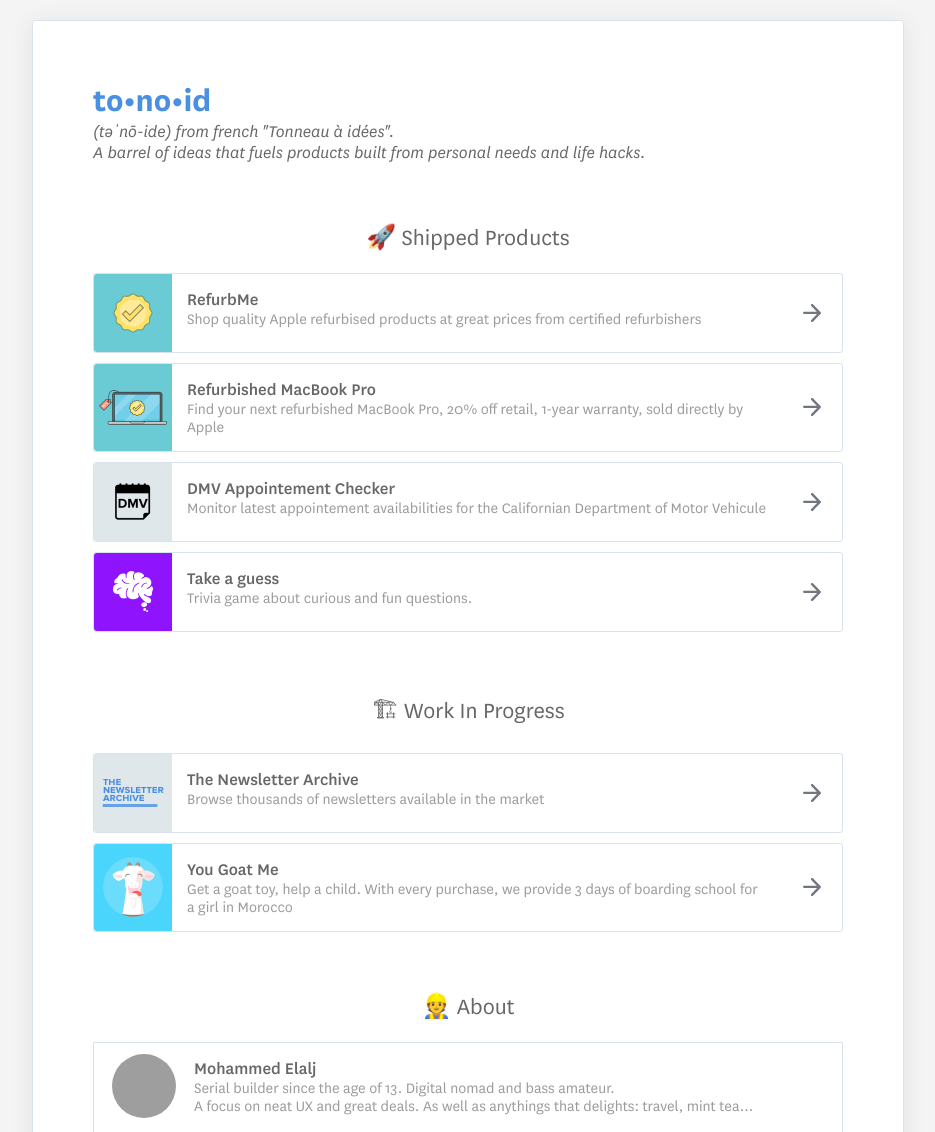
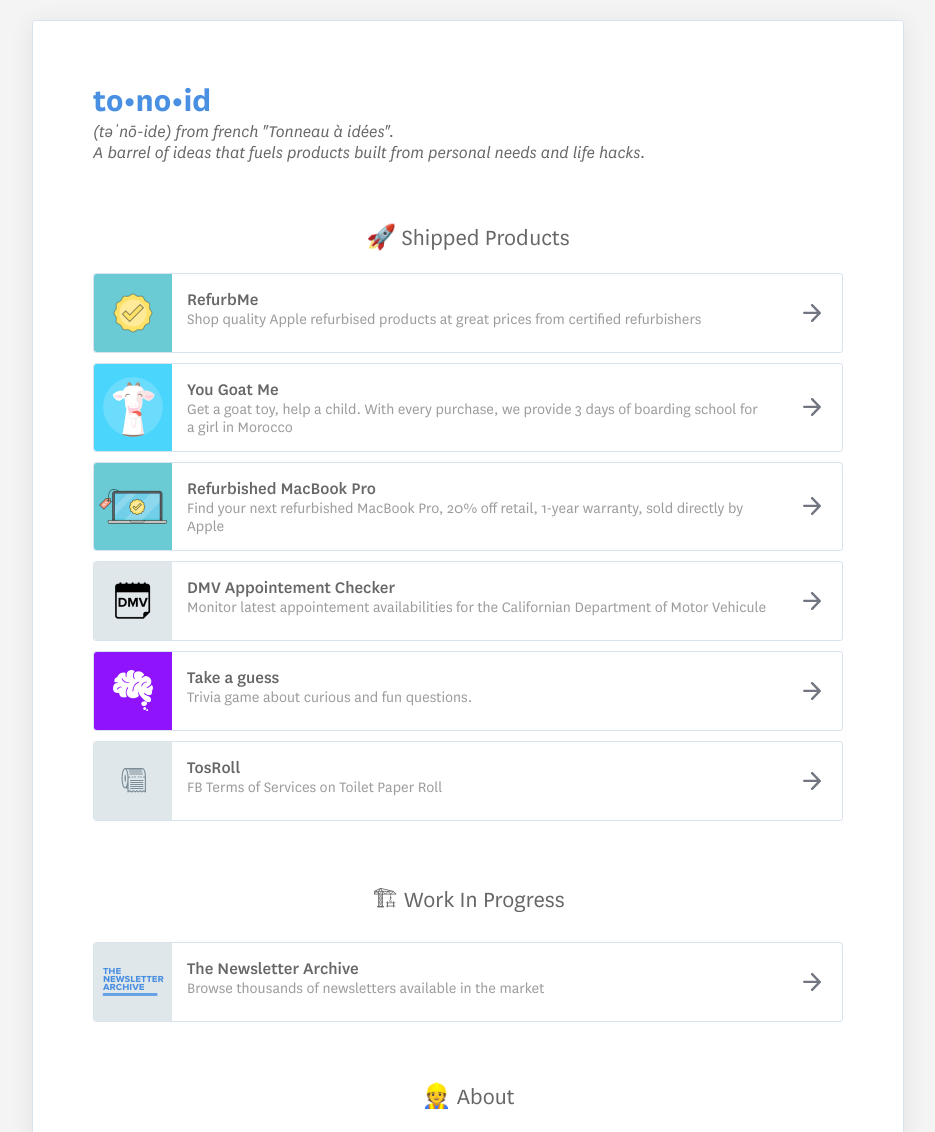
Before and after one commit to melalj/tonoid.com, a plain HTML site: page www/index.html in a window 1280 px wide. Shown: the top 1132 px of the page, without its empty margins (172-1107 px from the left). Drawn offline with Linux system fonts and the light colour scheme; grey boxes are pictures that could not be loaded.

Commit message:
shipped yougoatme and tosroll

```diff
--- a/www/index.html
+++ b/www/index.html
@@ -319,6 +319,21 @@
 						</li>
 					</a>
 
+					<a href="https://yougoatme.com/?utm_source=dns&utm_medium=dns&utm_campaign=tonoid.com" target="_blank">
+						<li>
+							<div class="left" style="background-color: #4AD5FD">
+								<img src="./images/yougoatme.png" width="60px" height="60px" />
+							</div>
+							<div class="middle">
+								<h3>You Goat Me</h3>
+								<p>Get a goat toy, help a child. With every purchase, we provide 3 days of boarding school for a girl in Morocco</p>
+							</div>
+							<div class="right">
+								<div data-product="you-goat-me" class="arrow"></div>
+							</div>
+						</li>
+					</a>
+
 					<a href="https://refurbished-macbook-pro.com/?utm_source=dns&utm_medium=dns&utm_campaign=tonoid.com" target="_blank">
 						<li>
 							<div class="left" style="background-color: #6ACBD4">
@@ -349,6 +364,7 @@
 						</li>
 					</a>
 
+
 					<a href="https://take-a-guess.com/?utm_source=dns&utm_medium=dns&utm_campaign=tonoid.com" target="_blank">
 						<li>
 							<div class="left" style="background-color: #9013FE">
@@ -360,6 +376,21 @@
 							</div>
 							<div class="right">
 								<div data-product="take-a-guess" class="arrow"></div>
+							</div>
+						</li>
+					</a>
+
+					<a href="https://www.tosroll.com/?utm_source=dns&utm_medium=dns&utm_campaign=tonoid.com" target="_blank">
+						<li>
+							<div class="left">
+								<img src="./images/tos.png" width="35px" height="35px" />
+							</div>
+							<div class="middle">
+								<h3>TosRoll</h3>
+								<p>FB Terms of Services on Toilet Paper Roll</p>
+							</div>
+							<div class="right">
+								<div class="arrow"></div>
 							</div>
 						</li>
 					</a>
@@ -380,21 +411,6 @@
 							</div>
 							<div class="right">
 								<div data-product="the-newsletter-archive" class="arrow"></div>
-							</div>
-						</li>
-					</a>
-
-					<a href="https://yougoatme.com/?utm_source=dns&utm_medium=dns&utm_campaign=tonoid.com" target="_blank">
-						<li>
-							<div class="left" style="background-color: #4AD5FD">
-								<img src="./images/yougoatme.png" width="60px" height="60px" />
-							</div>
-							<div class="middle">
-								<h3>You Goat Me</h3>
-								<p>Get a goat toy, help a child. With every purchase, we provide 3 days of boarding school for a girl in Morocco</p>
-							</div>
-							<div class="right">
-								<div data-product="you-goat-me" class="arrow"></div>
 							</div>
 						</li>
 					</a>
```
Also changed, not shown: www/images/tos.png (added).
